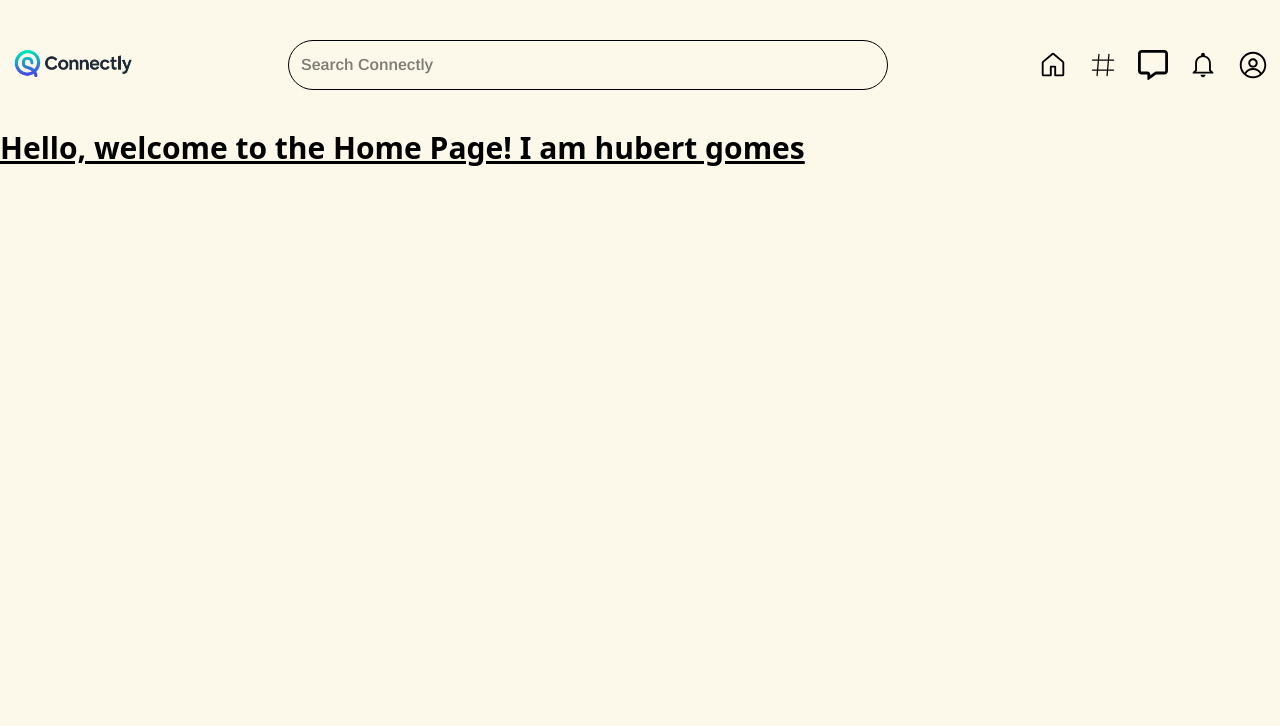
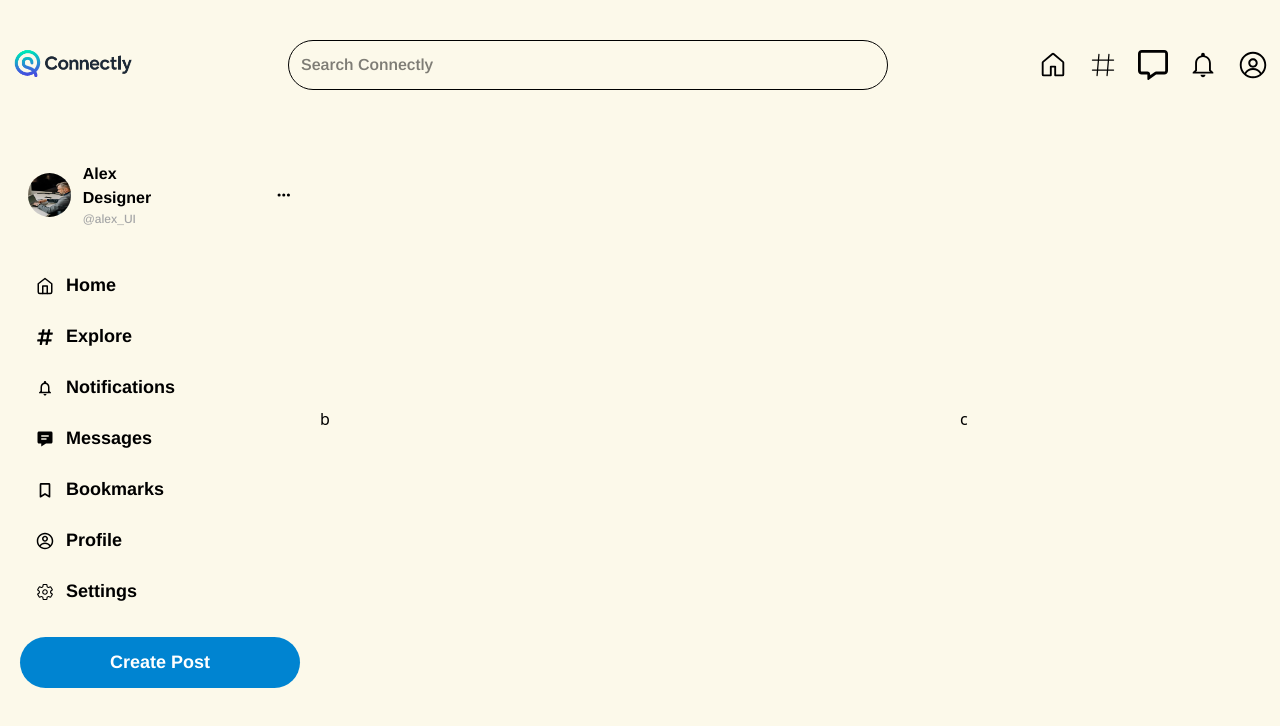
Before and after one commit to hubertDgomes/Connectly, a React (Vite) app: page /app in a window 1280 px wide. Shown: the top 726 px of the page. Built offline with nearby package versions, Linux system fonts and the light colour scheme.

Commit message:
menuBox add korsi

```diff
--- a/src/components/pages/Home.jsx
+++ b/src/components/pages/Home.jsx
@@ -1,17 +1,86 @@
-import React from 'react'
-import Container from '../Container'
+import { HiDotsHorizontal } from "react-icons/hi";
+import Container from "../Container";
+import Images from "../Images";
+import { FiHome } from "react-icons/fi";
+import { FaHashtag } from "react-icons/fa";
+import { MdOutlineNotifications } from "react-icons/md";
+import { BiSolidMessageDetail } from "react-icons/bi";
+import { PiBookmarkSimpleBold } from "react-icons/pi";
+import { CgProfile } from "react-icons/cg";
+import { IoSettingsOutline } from "react-icons/io5";
 
 const Home = () => {
   return (
     <>
-    <Container>
-      <h1 className='text-3xl font-bold underline'>
-        Hello, welcome to the Home Page!
-        I am hubert gomes
-      </h1>
-    </Container>
+      <section>
+        <Container>
+          <div className=" w-full flex justify-between items-center">
+            <div className="w-[25%] p-5">
+              <div className="w-full py-3 px-2 rounded-full hover:border-gray-300 hover:border hover:cursor-pointer hover:bg-[#eae8e0] hover:shadow-md ">
+                <div className="w-full flex items-center">
+                  <Images
+                    src={"/src/assets/person.jpg"}
+                    className={"w-11 h-11 rounded-full"}
+                  />
+                  <div className="ml-3 font-Arimo">
+                    <h3 className="text-[16px] font-bold">Alex Designer</h3>
+                    <h5 className="text-[12px] font-medium text-[#a4a5a6] ">
+                      @alex_UI
+                    </h5>
+                  </div>
+                  <HiDotsHorizontal className=" ml-[90px]" />
+                </div>
+              </div>
+              <div className="">
+                <button className="w-full mt-5 py-3 px-4 rounded-[10px] hover:border-gray-200 hover:cursor-pointer hover:bg-[#e0eae9] flex items-center gap-3 font-Arimo font-bold text-[18px] hover:text-sky-600">
+                  <FiHome />
+                  <span>Home</span>
+                </button>
+                <button className="w-full py-3 px-4 rounded-[10px] hover:border-gray-200 hover:cursor-pointer hover:bg-[#e0eae9] flex items-center gap-3 font-Arimo font-bold text-[18px] hover:text-sky-600">
+                  <FaHashtag />
+                  <span>Explore</span>
+                </button>
+                <button className="w-full py-3 px-4 rounded-[10px] hover:border-gray-200 hover:cursor-pointer hover:bg-[#e0eae9] flex items-center gap-3 font-Arimo font-bold text-[18px] hover:text-sky-600">
+                  <MdOutlineNotifications />
+                  <span>Notifications</span>
+                </button>
+                <button className="w-full py-3 px-4 rounded-[10px] hover:border-gray-200 hover:cursor-pointer hover:bg-[#e0eae9] flex items-center gap-3 font-Arimo font-bold text-[18px] hover:text-sky-600">
+                  <BiSolidMessageDetail />
+                  <span>Messages</span>
+                </button>
+                <button className="w-full py-3 px-4 rounded-[10px] hover:border-gray-200 hover:cursor-pointer hover:bg-[#e0eae9] flex items-center gap-3 font-Arimo font-bold text-[18px] hover:text-sky-600">
+                  <PiBookmarkSimpleBold />
+                  <span>Bookmarks</span>
+                </button>
+                <button className="w-full py-3 px-4 rounded-[10px] hover:border-gray-200 hover:cursor-pointer hover:bg-[#e0eae9] flex items-center gap-3 font-Arimo font-bold text-[18px] hover:text-sky-600">
+                 <CgProfile />
+                  <span>Profile</span>
+                </button>
+                <button className="w-full py-3 px-4 rounded-[10px] hover:border-gray-200 hover:cursor-pointer hover:bg-[#e0eae9] flex items-center gap-3 font-Arimo font-bold text-[18px] hover:text-sky-600">
+                  <IoSettingsOutline />
+                  <span>Settings</span>
+                </button>
+                <button className="w-full mt-5 bg-sky-600 hover:bg-sky-500 text-white font-Arimo font-bold text-[18px] py-3 px-4 rounded-full hover:cursor-pointer">
+                  <span>Create Post</span>
+                </button>
+              </div>
+            </div>
+
+
+
+
+
+
+
+
+            {/* ############ */}
+            <div className="w-[50%]">b</div>
+            <div className="w-[25%]">c</div>
+          </div>
+        </Container>
+      </section>
     </>
-  )
-}
+  );
+};
 
-export default Home
+export default Home;
```
Also changed, not shown: src/assets/person.jpg (added).
